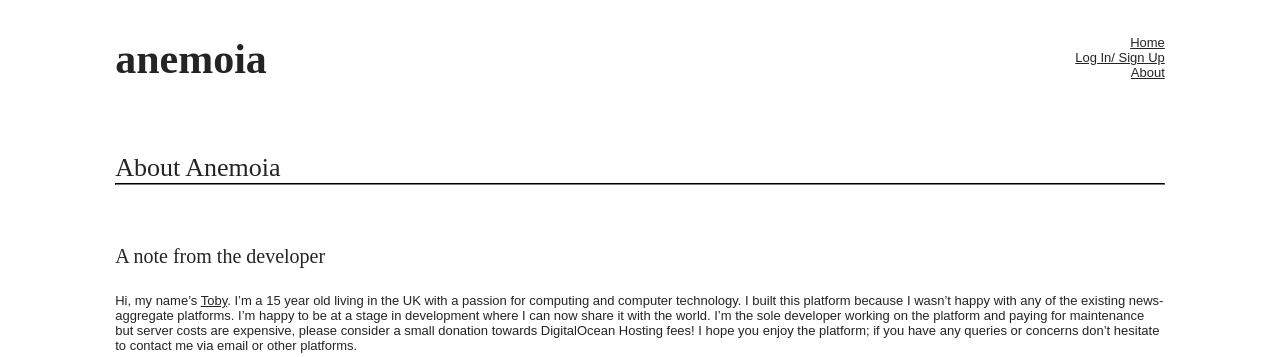
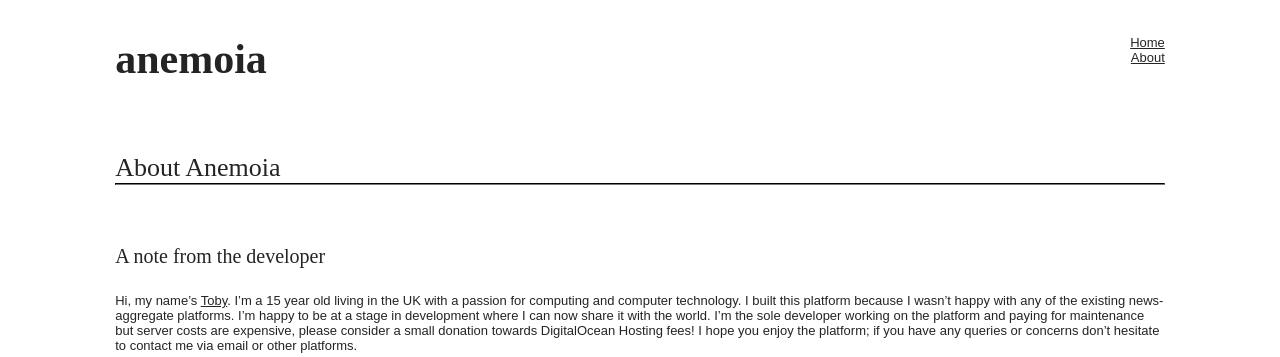
Before and after one commit to tobyjordan/anemoia, a Flask app: page /about in a window 1280 px wide. Shown: the top 357 px of the page. Run offline with Flask 2, Linux system fonts and the light colour scheme; some web fonts are replaced.

Commit message:
Switched to MVP navigation

```diff
--- a/app/templates/base.html
+++ b/app/templates/base.html
@@ -24,7 +24,6 @@
     <h1>anemoia</h1>
     <ul>
       <li><a href="{{ url_for('index') }}">Home</a></li>
-      <li><a href="#">Log In/ Sign Up</a></li>
       <li><a href="{{ url_for('about') }}">About</a></li>
     </ul>
   </header>
```
